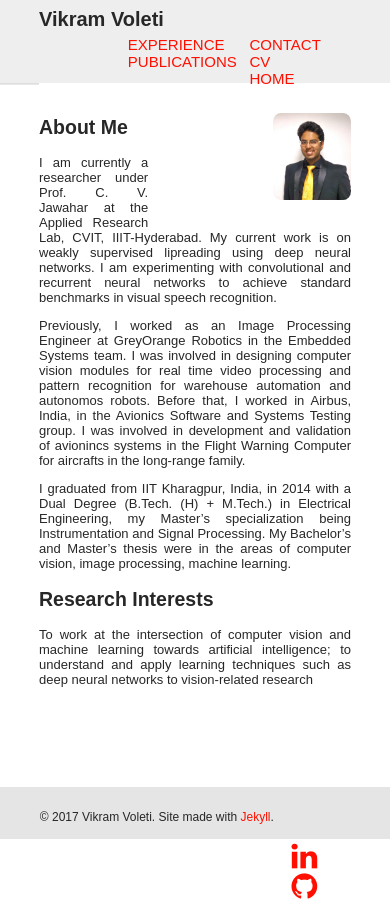
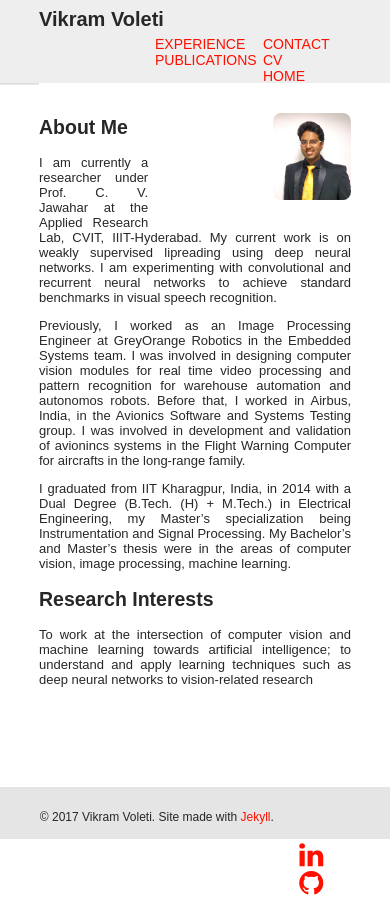
Before and after one commit to voletiv/voletiv.github.io, a Jekyll site: the page built from _pages/index.md, in a window 390 px wide. Built offline with Jekyll 4.4.1, drawn with Linux system fonts in a browser that asks for light colours; nearby versions of some CDN libraries.

Commit message:
Mobile - profile pic, publications ul
Former-commit-id: 16fd21f03b913bcfc61fe2b4e3f668072174f4d4

```diff
--- a/_data/conference_papers.yml
+++ b/_data/conference_papers.yml
@@ -11,7 +11,7 @@
 
 - title: Simple Real-Time Pattern Recognition for Industrial Automation
   image: ecds.jpg
-  description: Optimization and implemention of vision and learning algorithms for faster pattern recognition
+  description: <ul><li>Optimization and implemention of vision and learning algorithms for faster pattern recognition</li></ul>
   authors: V. Voleti, P. Mohan, S. Gupta, and J. Iqbal
   venue: International Conference on Industrial Design Engineering, ICIDE 2017 (under review)
   number_link: 1
@@ -21,7 +21,7 @@
 
 - title: A Multimodal Approach for Image De-fencing and Depth Inpainting
   image: mtp_final_result.png
-  description: Elimination of fence-like occlusions, inpainting of images using RGB-D data
+  description: <ul><li>Elimination of fence-like occlusions, inpainting of images using RGB-D data</li></ul>
   authors: S. Jonna, V. S. Voleti and R. R. Sahay
   venue: International Conference on Advances in Pattern Recognition, ICAPR'15
   number_link: 2
--- a/_sass/_style.scss
+++ b/_sass/_style.scss
@@ -205,7 +205,8 @@
         height: 50px;
     }
     .nav-list {
-        width: 30%;
+        font-size: 14px;
+        width: 25%;
         // margin: 0px 0px 0px 20px;
         // background-color: #eeeeee;
         // border: 1px solid darken(#ffffff, 20%);
```
